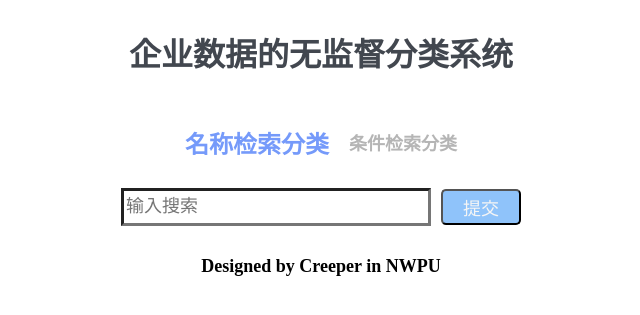
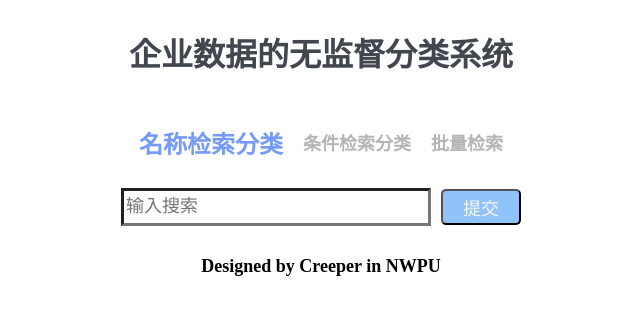
Before and after one commit to xwm850565206/Django, a Django app: page / in a window 1280 px wide. Shown: the top 315 px of the page, without its empty margins (319-959 px from the left). Run offline with Django 3.2, Linux system fonts and the light colour scheme; parts of the project's set-up code (start-up, migrations or seed data) failed here and were passed over.

Commit message:
增加批量上传

```diff
--- a/Django/urls.py
+++ b/Django/urls.py
@@ -22,5 +22,6 @@ urlpatterns = [
     path('', view.hello),
     path('show', view.show),
     path('namesubmit', view.name_submit),
-    path('conditionsubmit', view.condition_submit)
+    path('conditionsubmit', view.condition_submit),
+    path('upload', view.fileUpload)
 ]
--- a/Django/view.py
+++ b/Django/view.py
@@ -2,6 +2,7 @@ from django.http import HttpResponse
 from django.shortcuts import render
 import Django.IOProcess as iop
 from api.network.FCMAnswer import FCMAnswer
+import os, sys
 
 answer = FCMAnswer.getInstance()
 
@@ -87,3 +88,21 @@ def show(request):
     context['label4'] = "标签字段2"
     context['label5'] = "标签字段2"
     return render(request, "show.html", context)
+
+
+def fileUpload(request):
+    HttpResponse("上传成功！")
+    File = request.FILES.get("batchFile", None)
+    if File is None:
+        return HttpResponse("no files for upload!")
+    else:
+        destination = os.path.join(os.getcwd(), 'file', File.name)
+        print(destination, "=============")
+        # 打开特定的文件进行二进制的写操作;
+        with open(destination, 'wb+') as f:
+            # 分块写入文件;
+            for chunk in File.chunks():
+                f.write(chunk)
+
+        # destination 为上传的路径名称 （绝对路径）
+        return HttpResponse("上传成功！")
--- a/static/css/index.css
+++ b/static/css/index.css
@@ -12,6 +12,25 @@
     color: #B5B5B5;
     font-weight: bold;
     cursor: pointer;
+}
+
+.batch_search {
+    margin: 10px;
+    font-size: 18px;
+    color: #B5B5B5;
+    font-weight: bold;
+    cursor: pointer;
+}
+
+#batch_form_block{
+    width: 100%;
+}
+
+.batch_form{
+    display: flex;
+    flex-direction: column;
+    align-items: center;
+    justify-content: center;
 }
 
 .default_form {
--- a/static/js/index.js
+++ b/static/js/index.js
@@ -2,8 +2,11 @@
 function searchModeChange(id) {
     let tag1 = document.getElementById("search_mode1");
     let tag2 = document.getElementById("search_mode2");
+    let tag3 = document.getElementById("search_mode3");
     let default_form_block = document.getElementById("default_form_block");
     let condition_form_block = document.getElementById("condition_form_block");
+    let batch_form_block = document.getElementById("batch_form_block");
+    console.log(id);
     if (id === "search_mode1") {
         //修改对应的样式
         tag1.style.color = "#759afa";
@@ -12,9 +15,13 @@ function searchModeChange(id) {
         tag2.style.color = "#B5B5B5";
         tag2.style.fontWeight = "bold";
         tag2.style.fontSize = "18px";
+        tag3.style.color = "#B5B5B5";
+        tag3.style.fontWeight = "bold";
+        tag3.style.fontSize = "18px";
         //显示 隐藏
         default_form_block.style.display = "block";
         condition_form_block.style.display = "none";
+        batch_form_block.style.display = "none";
     } else if (id === "search_mode2") {
         //修改对应的样式
         tag2.style.color = "#759afa";
@@ -23,9 +30,28 @@ function searchModeChange(id) {
         tag1.style.color = "#B5B5B5";
         tag1.style.fontWeight = "bold";
         tag1.style.fontSize = "18px";
+        tag3.style.color = "#B5B5B5";
+        tag3.style.fontWeight = "bold";
+        tag3.style.fontSize = "18px";
         //显示 隐藏
         default_form_block.style.display = "none";
         condition_form_block.style.display = "block";
+        batch_form_block.style.display = "none";
+    } else if (id === "search_mode3"){
+        //修改对应的样式
+        tag3.style.color = "#759afa";
+        tag3.style.fontWeight = "bolder";
+        tag3.style.fontSize = "24px";
+        tag1.style.color = "#B5B5B5";
+        tag1.style.fontWeight = "bold";
+        tag1.style.fontSize = "18px";
+        tag2.style.color = "#B5B5B5";
+        tag2.style.fontWeight = "bold";
+        tag2.style.fontSize = "18px";
+        //显示 隐藏
+        default_form_block.style.display = "none";
+        condition_form_block.style.display = "none";
+        batch_form_block.style.display = "block";
     } else
-        alert("unknown click type");
+        alert("未知的类型");
 }
--- a/templates/index.html
+++ b/templates/index.html
@@ -15,6 +15,7 @@
     <div style="display: flex;flex-direction: row;justify-content: center;align-items: center;">
         <p class="name_search" id="search_mode1" onclick="searchModeChange(this.id)">名称检索分类</p>
         <p class="condition_search" id="search_mode2" onclick="searchModeChange(this.id)">条件检索分类</p>
+        <p class="batch_search" id="search_mode3" onclick="searchModeChange(this.id)">批量检索</p>
     </div>
     <br>
 
@@ -25,7 +26,16 @@
             <input type="submit" class="input_submit" value="提交">
         </form>
     </div>
-    <div>{{ result }}</div>
+
+    <div id="batch_form_block" style="display: none;">
+        <form class="batch_form" action="/upload" method="post" enctype="multipart/form-data">
+            {% csrf_token %}
+            <div style="display: flex;flex-direction: row;align-items: center;">
+                <input style="border-width: 2px;border-style: solid;border-color: #8fc3fa" type="file" name="batchFile">
+                <input type="submit" value="上传">
+            </div>
+        </form>
+    </div>
 
     <div id="condition_form_block" style="display: none;">
         <form class="condition_form" action="/conditionsubmit" method="post">
```
